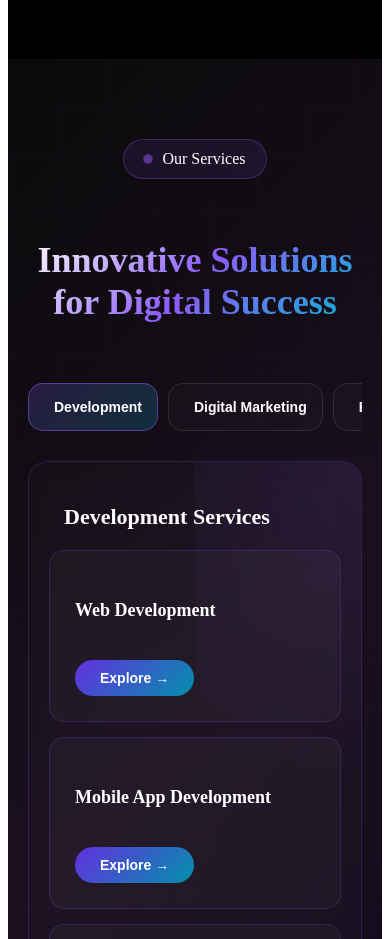
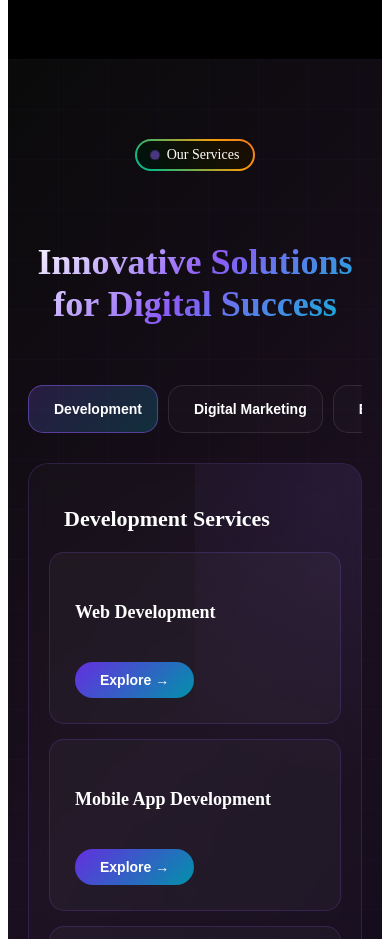
Before and after one commit to martincharlesFajIT/fajit, a Next.js app: page / in a window 390 px wide. Shown: the part 1980-2919 px from the top of the page. Built offline with nearby package versions, Linux system fonts and the light colour scheme.

Commit message:
hire developer section change , add design your responsive website section

```diff
--- a/app/components/home/Brandstack.jsx
+++ b/app/components/home/Brandstack.jsx
@@ -1,6 +1,7 @@
 "use client"
 import React from 'react'
 import Image from 'next/image'
+import '../../../app/globals.css'
 import {
   FaAws,
   FaDocker,
--- a/app/components/home/ServicesSection.jsx
+++ b/app/components/home/ServicesSection.jsx
@@ -241,25 +241,10 @@ const ServicesSection = () => {
           transform: isVisible ? 'translateY(0)' : 'translateY(30px)',
           transition: 'all 0.8s ease'
         }}>
-          <div style={{
-            display: 'inline-flex',
-            alignItems: 'center',
-            gap: '10px',
-            background: 'rgba(139, 92, 246, 0.1)',
-            border: '1px solid rgba(139, 92, 246, 0.3)',
-            padding: '10px 20px',
-            borderRadius: '30px',
-            marginBottom: '30px'
-          }}>
-            <span style={{
-              width: '8px',
-              height: '8px',
-              background: '#8b5cf6',
-              borderRadius: '50%',
-              animation: 'pulse 2s infinite'
-            }}></span>
-            <span>Our Services</span>
-          </div>
+           <div className="what-we-do-badge">
+        <span className="purple-dot"></span>
+        Our Services
+      </div>
 
           <h2 style={{
             fontSize: 'clamp(36px, 5vw, 56px)',
```
Also changed, not shown: app/globals.css (+10 -1 lines), public/images/building.jpg (added).
